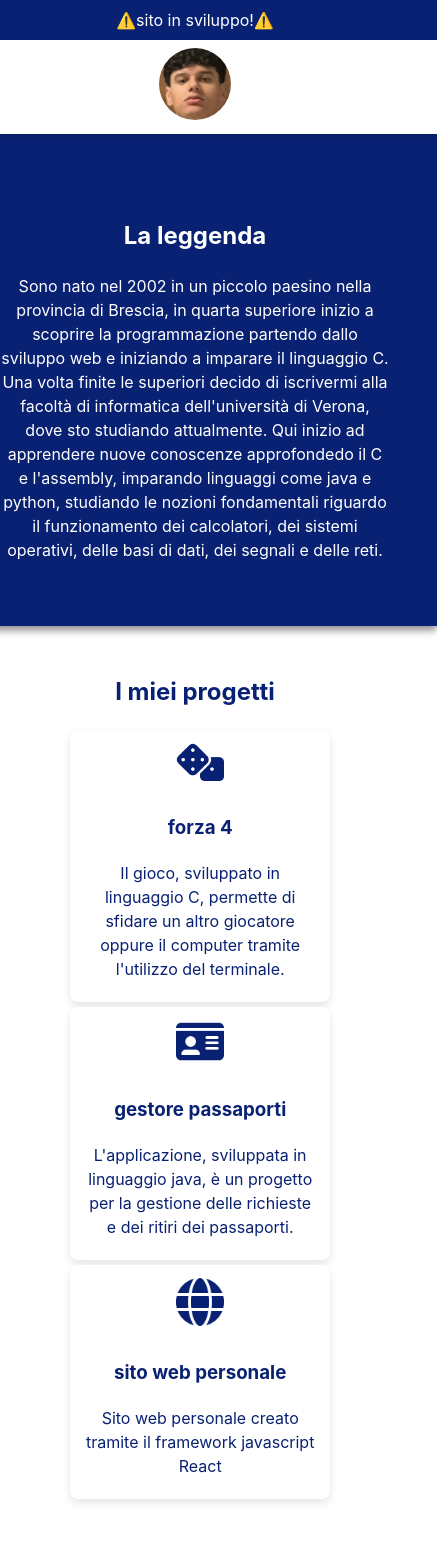
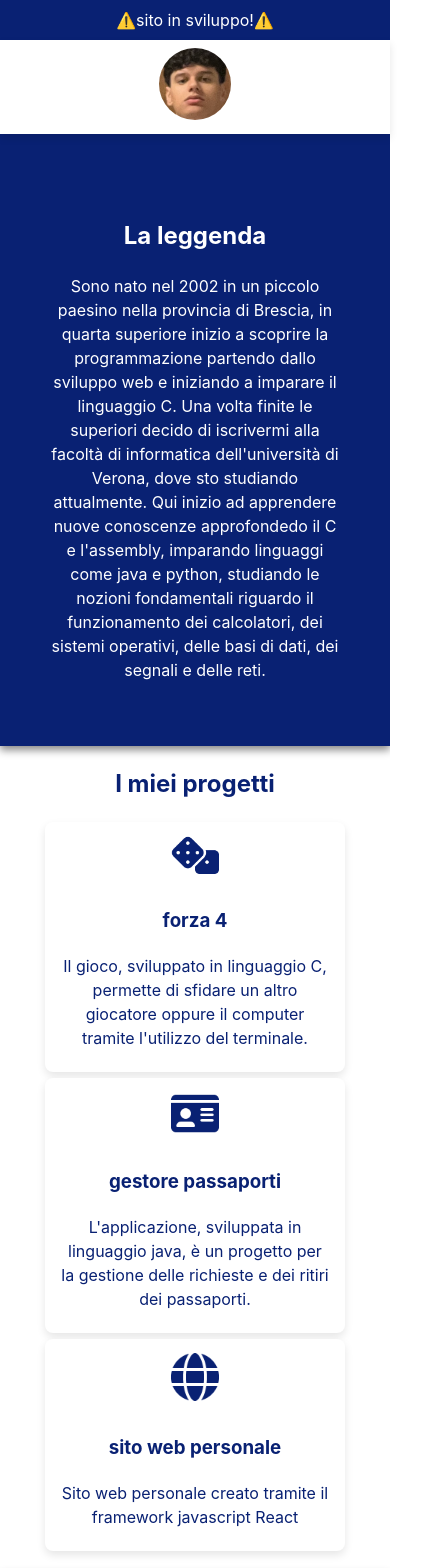
Before and after one commit to corsone/corsoneWebSite, a React (Create React App) app: page / in a window 390 px wide. Shown: the top 1568 px of the page, 437 px wide, since content can reach past the window. Built offline with nearby package versions, Linux system fonts and the light colour scheme.

Commit message:
changes for smartphone

```diff
--- a/src/Projects.css
+++ b/src/Projects.css
@@ -1,5 +1,5 @@
 .projects{
-    margin: 3em 7em 5em 7em;
+    margin: 5vw 10vw 5vw 10vw;
 }
 
   /* Tablet */
```
